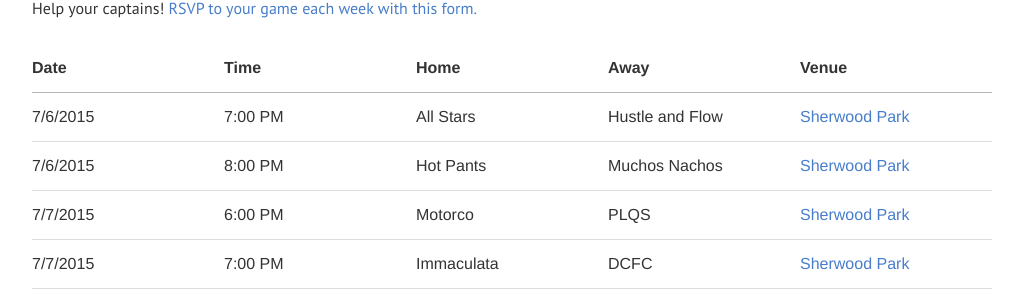
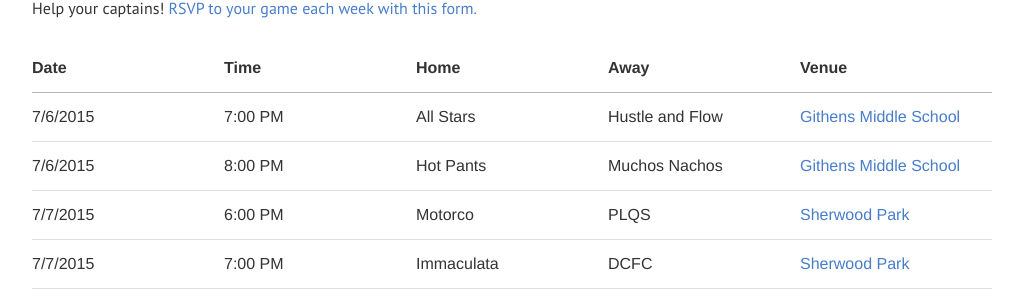
Before and after one commit to durhamatletico/durhamatletico.github.io, a Jekyll site: the page built from index.html, in a window 1280 px wide. Shown: the part 512-812 px from the top of the page, without its empty margins (128-1151 px from the left). Built offline with Jekyll 4.4.1, drawn with Linux system fonts in a browser that asks for light colours.

Commit message:
Update schedule

```diff
--- a/_data/2015/summer/schedule.json
+++ b/_data/2015/summer/schedule.json
@@ -1,7 +1,7 @@
 [
-{"Date":"7/6/2015","Time":"7:00 PM","Team 1":"All Stars","Team 2":"Hustle and Flow","Default venue":"Sherwood Park","Team 1 score":"","Team 2 score":""}
+{"Date":"7/6/2015","Time":"7:00 PM","Team 1":"All Stars","Team 2":"Hustle and Flow","Default venue":"Githens Middle School","Team 1 score":"","Team 2 score":""}
 ,
-{"Date":"7/6/2015","Time":"8:00 PM","Team 1":"Hot Pants","Team 2":"Muchos Nachos","Default venue":"Sherwood Park","Team 1 score":"","Team 2 score":""}
+{"Date":"7/6/2015","Time":"8:00 PM","Team 1":"Hot Pants","Team 2":"Muchos Nachos","Default venue":"Githens Middle School","Team 1 score":"","Team 2 score":""}
 ,
 {"Date":"7/7/2015","Time":"6:00 PM","Team 1":"Motorco","Team 2":"PLQS","Default venue":"Sherwood Park","Team 1 score":"","Team 2 score":""}
 ,
--- a/_data/2015/summer/week.json
+++ b/_data/2015/summer/week.json
@@ -1,7 +1,7 @@
 [
-{"Date":"7/6/2015","Time":"7:00 PM","Team 1":"All Stars","Team 2":"Hustle and Flow","Default venue":"Sherwood Park","Team 1 score":"","Team 2 score":""}
+{"Date":"7/6/2015","Time":"7:00 PM","Team 1":"All Stars","Team 2":"Hustle and Flow","Default venue":"Githens Middle School","Team 1 score":"","Team 2 score":""}
 ,
-{"Date":"7/6/2015","Time":"8:00 PM","Team 1":"Hot Pants","Team 2":"Muchos Nachos","Default venue":"Sherwood Park","Team 1 score":"","Team 2 score":""}
+{"Date":"7/6/2015","Time":"8:00 PM","Team 1":"Hot Pants","Team 2":"Muchos Nachos","Default venue":"Githens Middle School","Team 1 score":"","Team 2 score":""}
 ,
 {"Date":"7/7/2015","Time":"6:00 PM","Team 1":"Motorco","Team 2":"PLQS","Default venue":"Sherwood Park","Team 1 score":"","Team 2 score":""}
 ,
```
